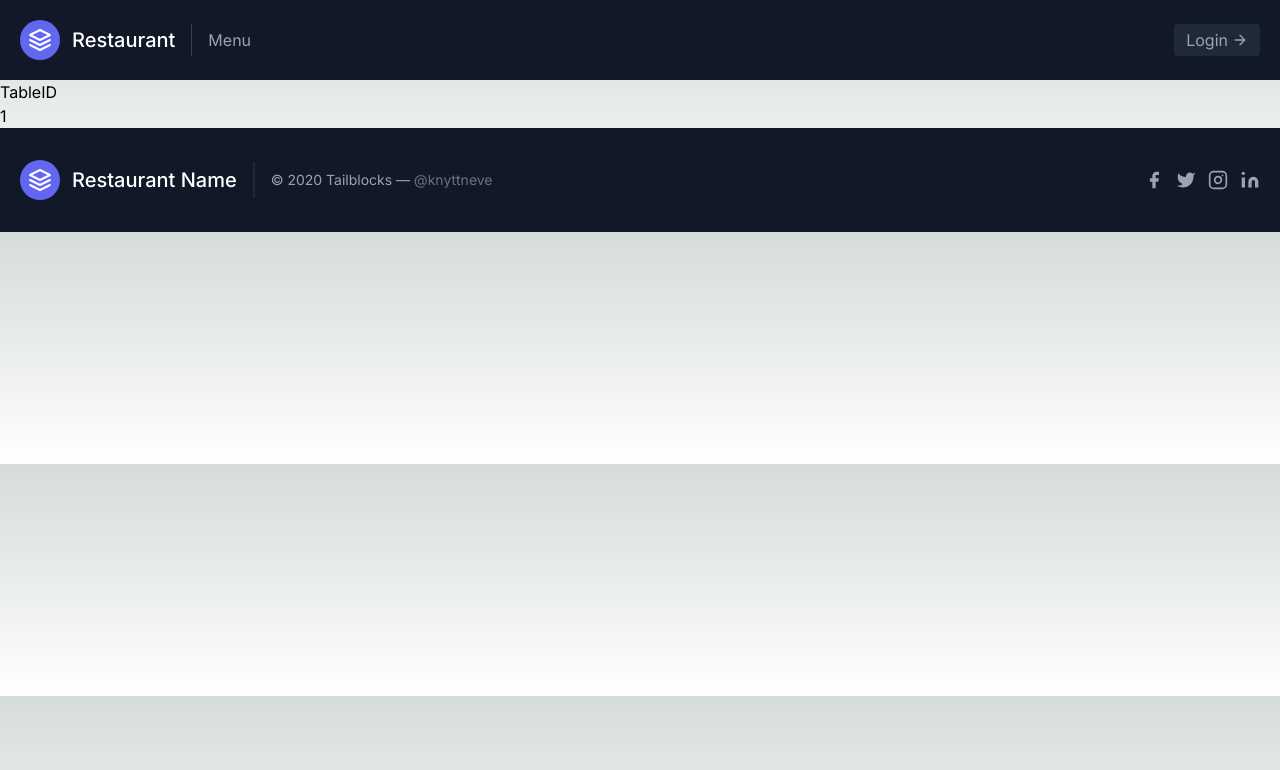
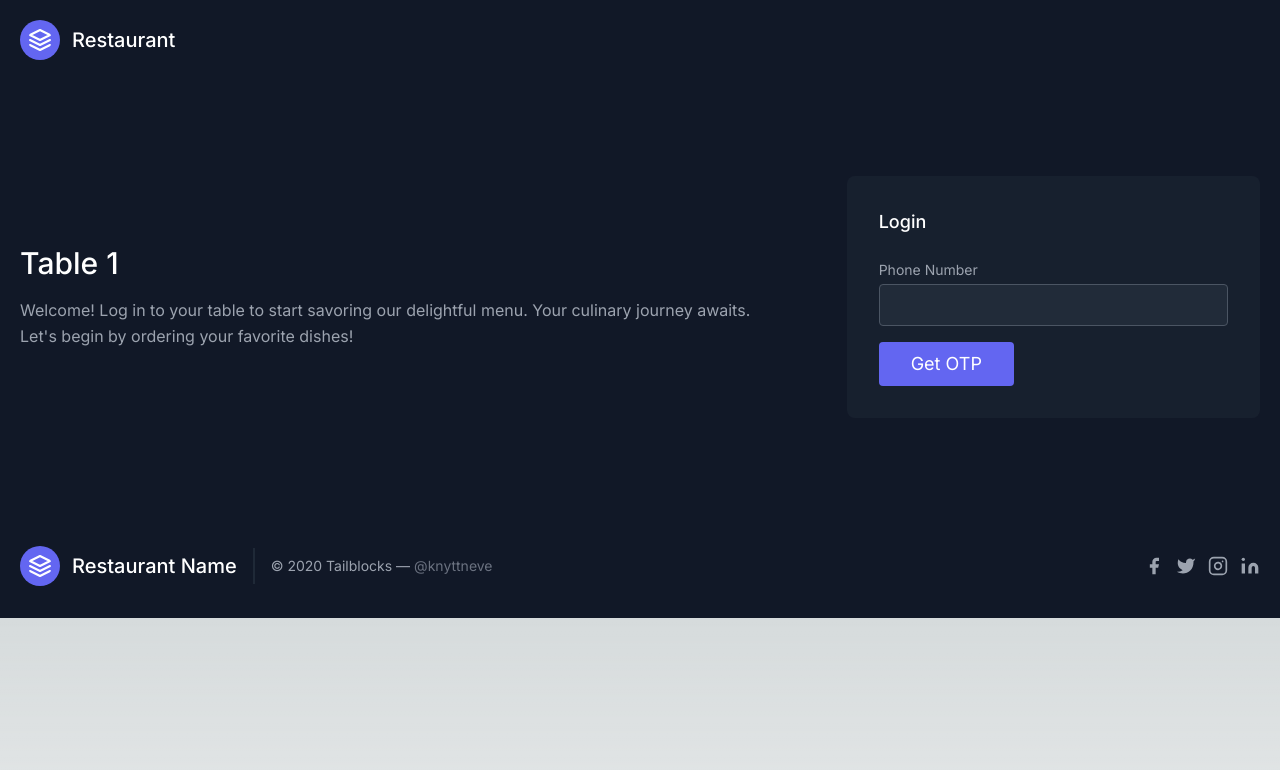
Before and after one commit to GourmetGuides/restuarant-webapp, a Next.js app: page /tables/1 in a window 1280 px wide. Shown: the top 770 px of the page. Built offline with nearby package versions, Linux system fonts and the light colour scheme.

Commit message:
feat(Added login functionality skeleton): :sparkles: changed login route

```diff
--- a/src/app/login/page.jsx
+++ /dev/null
@@ -1,29 +0,0 @@
-import React from 'react'
-
-const LoginPage = () => {
-  return (
-    <section class="text-gray-400 bg-gray-900 body-font">
-      <div class="container px-5 py-24 mx-auto flex flex-wrap items-center">
-        <div class="lg:w-3/5 md:w-1/2 md:pr-16 lg:pr-0 pr-0">
-          <h1 class="title-font font-medium text-3xl text-white">Slow-carb next level shoindxgoitch ethical authentic, poko scenester</h1>
-          <p class="leading-relaxed mt-4">Poke slow-carb mixtape knausgaard, typewriter street art gentrify hammock starladder roathse. Craies vegan tousled etsy austin.</p>
-        </div>
-        <div class="lg:w-2/6 md:w-1/2 bg-gray-800 bg-opacity-50 rounded-lg p-8 flex flex-col md:ml-auto w-full mt-10 md:mt-0">
-          <h2 class="text-white text-lg font-medium title-font mb-5">Sign Up</h2>
-          <div class="relative mb-4">
-            <label for="full-name" class="leading-7 text-sm text-gray-400">Full Name</label>
-            <input type="text" id="full-name" name="full-name" class="w-full bg-gray-600 bg-opacity-20 focus:bg-transparent focus:ring-2 focus:ring-indigo-900 rounded border border-gray-600 focus:border-indigo-500 text-base outline-none text-gray-100 py-1 px-3 leading-8 transition-colors duration-200 ease-in-out"/>
-          </div>
-          <div class="relative mb-4">
-            <label for="email" class="leading-7 text-sm text-gray-400">Email</label>
-            <input type="email" id="email" name="email" class="w-full bg-gray-600 bg-opacity-20 focus:bg-transparent focus:ring-2 focus:ring-indigo-900 rounded border border-gray-600 focus:border-indigo-500 text-base outline-none text-gray-100 py-1 px-3 leading-8 transition-colors duration-200 ease-in-out"/>
-          </div>
-          <button class="text-white bg-indigo-500 border-0 py-2 px-8 focus:outline-none hover:bg-indigo-600 rounded text-lg">Button</button>
-          <p class="text-xs mt-3">Literally you probably haven`&lsquo;`t heard of them jean shorts.</p>
-        </div>
-      </div>
-    </section>
-  )
-}
-
-export default LoginPage
--- a/src/app/tables/[tableID]/page.jsx
+++ b/src/app/tables/[tableID]/page.jsx
@@ -1,10 +1,12 @@
+"use client"
 import React from "react";
+import Login from "../../../components/Login";
 
 const TableID = ({params}) => {
+  const tableID = params.tableID;
   return (
     <div>
-      <h1>TableID</h1>
-      <h2>{params.tableID}</h2>
+      <Login tableID={tableID} />
     </div>
   );
 };
--- a/src/components/Header.jsx
+++ b/src/components/Header.jsx
@@ -13,17 +13,6 @@ const Header = () => {
             </svg>
             <span class="ml-3 text-xl">Restaurant</span>
             </a>
-            <nav class="md:mr-auto md:ml-4 md:py-1 md:pl-4 md:border-l md:border-gray-700	flex flex-wrap items-center text-base justify-center">
-            <a class="mr-5 hover:text-white" href='/tables'>Menu</a>
-            {/* <a class="mr-5 hover:text-white">Second Link</a>
-            <a class="mr-5 hover:text-white">Third Link</a>
-            <a class="mr-5 hover:text-white">Fourth Link</a> */}
-            </nav>
-            <button class="inline-flex items-center bg-gray-800 border-0 py-1 px-3 focus:outline-none hover:bg-gray-700 rounded text-base mt-4 md:mt-0" onClick={() => router.push('/login') }>Login
-            <svg fill="none" stroke="currentColor" stroke-linecap="round" stroke-linejoin="round" stroke-width="2" class="w-4 h-4 ml-1" viewBox="0 0 24 24">
-                <path d="M5 12h14M12 5l7 7-7 7"></path>
-            </svg>
-            </button>
         </div>
     </header>
   )
--- /dev/null
+++ b/src/components/Login.jsx
@@ -0,0 +1,87 @@
+import React, { useState, useEffect } from 'react';
+import { useRouter } from 'next/navigation';
+
+const Login = ({tableID}) => {
+  const router = useRouter();
+  const [phoneNumber, setPhoneNumber] = useState('');
+  const [showOTPInput, setShowOTPInput] = useState(false);
+  const [otp, setOTP] = useState('');
+
+  useEffect(() => {
+    if (sessionStorage.getItem('isLoggedIn')) {
+      router.push(`/`);
+    }
+  }, []);
+  const handlePhoneNumberChange = (e) => {
+    setPhoneNumber(e.target.value); // Update phone number state on change
+  };
+
+  const handleOTPChange = (e) => {
+    setOTP(e.target.value); // Update OTP state on change
+  };
+
+  const sendOTP = () => {
+      setShowOTPInput(true);
+  };
+
+  const handleFormSubmit = (e) => {
+    e.preventDefault();
+    if (otp == 123456) {
+      alert("Login successful");
+      sessionStorage.setItem('isLoggedIn', 'true');
+      router.push(`/`);
+    }
+    else {
+      alert("Login failed");
+    }
+    // Use phoneNumber and otp state values as needed (e.g., send for verification)
+  };
+
+  return (
+    <section class="text-gray-400 bg-gray-900 body-font">
+      <div class="container px-5 py-24 mx-auto flex flex-wrap items-center">
+        <div class="lg:w-3/5 md:w-1/2 md:pr-16 lg:pr-0 pr-0">
+          <h1 class="title-font font-medium items-center text-3xl text-white">Table {tableID}</h1>
+          <p class="leading-relaxed mt-4">Welcome! Log in to your table to start savoring our delightful menu. Your culinary journey awaits. Let's begin by ordering your favorite dishes!</p>
+        </div>
+        <div className="lg:w-2/6 md:w-1/2 bg-gray-800 bg-opacity-50 rounded-lg p-8 flex flex-col md:ml-auto w-full mt-10 md:mt-0">
+          <h2 className="text-white text-lg font-medium title-font mb-5">Login</h2>
+          <form onSubmit={handleFormSubmit}>
+            <div className="relative mb-4">
+              <label htmlFor="phone-number" className="leading-7 text-sm text-gray-400">Phone Number</label>
+              <input
+                type="tel"
+                id="phone-number"
+                name="phone-number"
+                value={phoneNumber}
+                onChange={handlePhoneNumberChange}
+                className="w-full bg-gray-600 bg-opacity-20 focus:bg-transparent focus:ring-2 focus:ring-indigo-900 rounded border border-gray-600 focus:border-indigo-500 text-base outline-none text-gray-100 py-1 px-3 leading-8 transition-colors duration-200 ease-in-out"
+              />
+            </div>
+            {showOTPInput && (
+              <div className="relative mb-4">
+                <label htmlFor="otp" className="leading-7 text-sm text-gray-400">OTP</label>
+                <input
+                  type="text"
+                  id="otp"
+                  name="otp"
+                  value={otp}
+                  onChange={handleOTPChange}
+                  className="w-full bg-gray-600 bg-opacity-20 focus:bg-transparent focus:ring-2 focus:ring-indigo-900 rounded border border-gray-600 focus:border-indigo-500 text-base outline-none text-gray-100 py-1 px-3 leading-8 transition-colors duration-200 ease-in-out"
+                />
+              </div>
+            )}
+            {!showOTPInput && (
+              <button onClick={sendOTP} className="text-white bg-indigo-500 border-0 py-2 px-8 focus:outline-none hover:bg-indigo-600 rounded text-lg">Get OTP</button>
+            )}
+            {showOTPInput && (
+              <button type="submit" className="text-white bg-indigo-500 border-0 py-2 px-8 focus:outline-none hover:bg-indigo-600 rounded text-lg">Submit</button>
+            )}
+          </form>
+        </div>
+      </div>
+    </section>
+  )
+}
+
+export default Login
```
